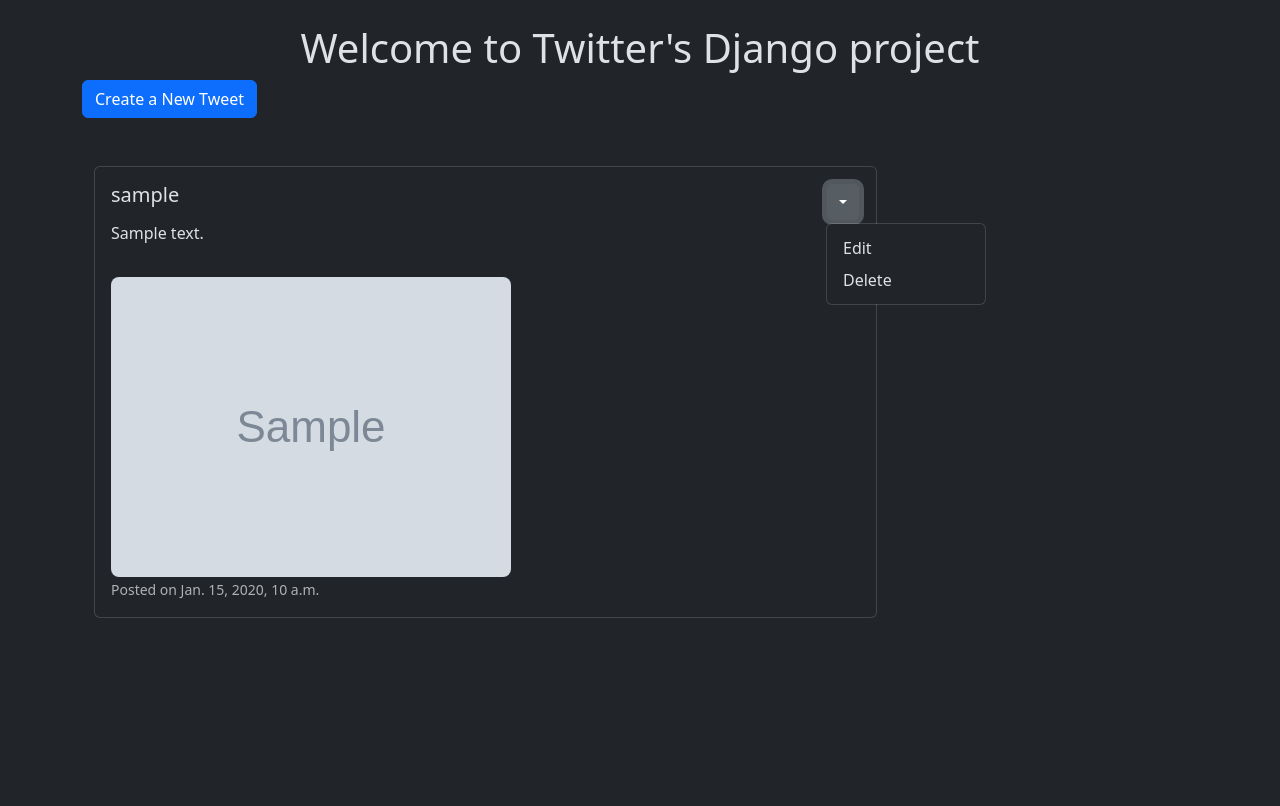
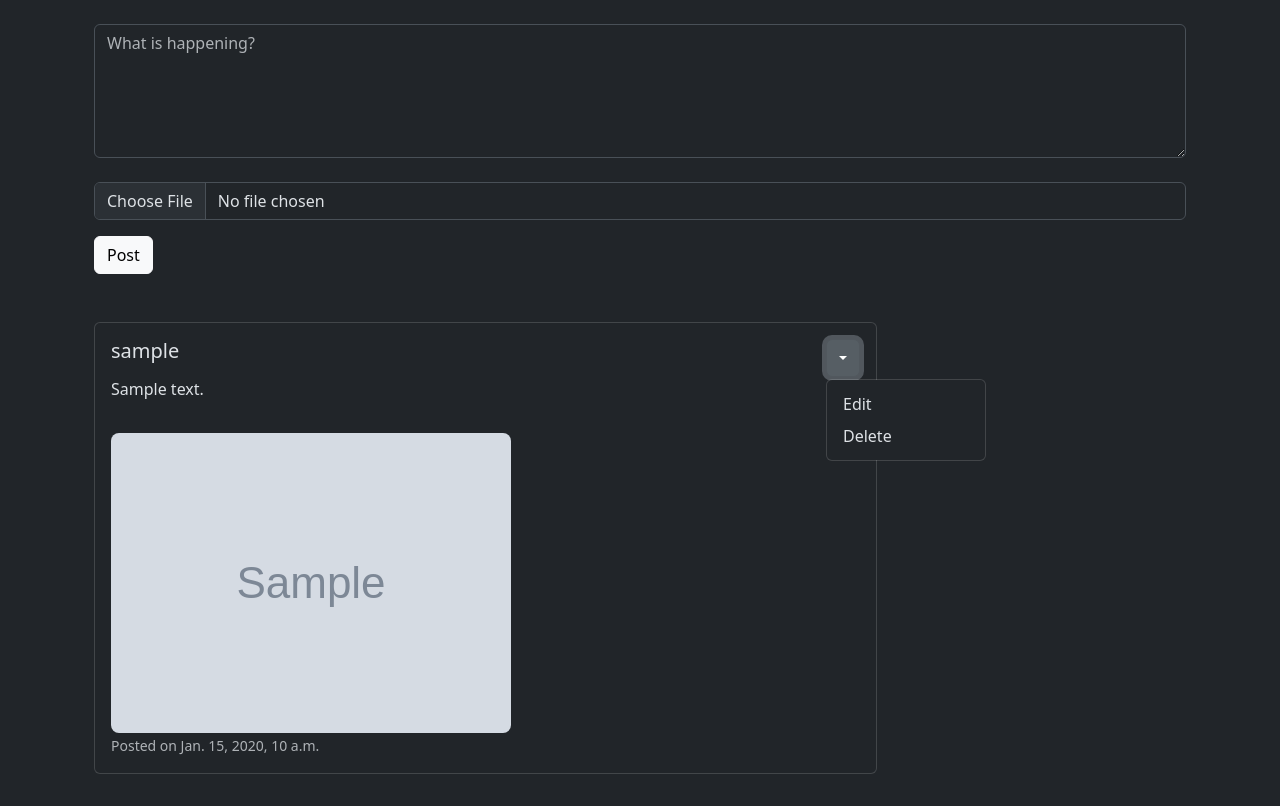
Before and after one commit to nozibuddowla/twitter_clone_django, a Django app: template twitter_clone/tweets/templates/index.html in a window 1280 px wide, after a click that opens the changed part. Shown: the part 56-862 px from the top of the page. Before the commit the page ends 674 px from the top, so only its background shows below. Run offline with Django 5.2, Linux system fonts and the light colour scheme; the template is opened without the code that fills it: values that come from a table or form of the project are taken from there, others are empty; tables that the repository leaves empty hold one stand-in row (values such as "Sample post"); grey boxes marked "Sample" are stand-in pictures.

Commit message:
fix some bugs

```diff
--- a/twitter_clone/tweets/templates/index.html
+++ b/twitter_clone/tweets/templates/index.html
@@ -5,9 +5,33 @@ Home / Twitter
 {% endblock %}
 
 {% block content %}
-<h1 class="text-center mt-4">Welcome to Twitter's Django project</h1>
 
-<a href="{% url 'tweet_create' %}" class="btn btn-primary mb-5">Create a New Tweet</a>
+<div class="container">
+    <form method="post" enctype="multipart/form" class="mb-5">
+        {% csrf_token %}
+        {% if form.errors %}
+        <div class="alert alert-danger">
+            {% for field in form %}
+                {% for error in field.errors %}
+                    <li> {{ error }} </li>
+                {% endfor %}
+            {% endfor %}
+            {% for error in form.non_field_errors %}
+                <li> {{ error }} </li>
+            {% endfor %}
+        </div>
+        {% endif %}
+        <div >
+            <label for="text" class="form-label"></label>
+            <textarea name="text" id="text" class="form-control" rows="5" placeholder="What is happening?" required></textarea>
+        </div>
+        <div class="mb-3">
+            <label for="photo" class="form-label"></label>
+            <input type="file" class="form-control" id="photo" name="photo">
+        </div>
+        <button type="submit" class="btn btn-light">Post</button>
+    </form>
+</div>
 
 <div class="container row gap-3">
     <div class="row">
@@ -24,10 +48,7 @@ Home / Twitter
                                     <a href="{% url 'tweet_edit' tweet.id %}" class="dropdown-item">Edit</a>
                                 </li>
                                 <li>
-                                    <form action="{% url 'tweet_delete' tweet.id %}" method="POST" style="display: inline;">
-                                        {% csrf_token %}
-                                        <button type="submit" class="dropdown-item">Delete</button>
-                                    </form>
+                                    <a href="{% url 'tweet_delete' tweet.id %}" class="dropdown-item">Delete</a>
                                 </li>
                             </ul>
                         </div>
```
Also changed, not shown: twitter_clone/tweets/templates/tweet_form.html (+8 -4 lines), twitter_clone/tweets/views.py (+12 -1 lines).
